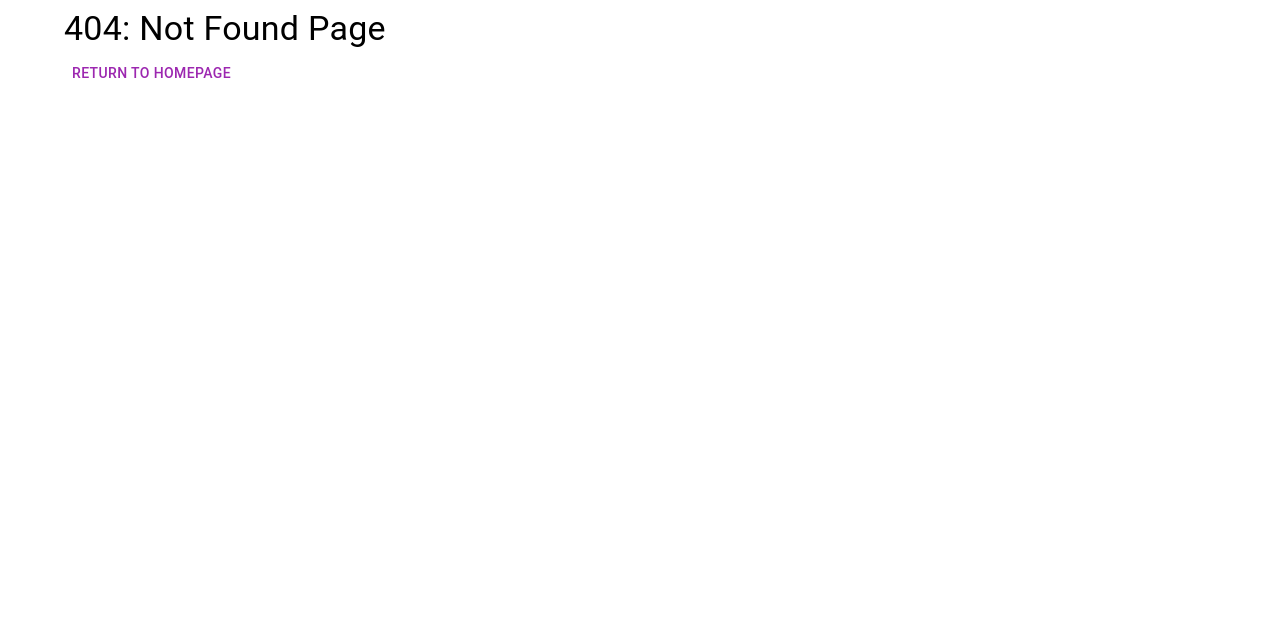
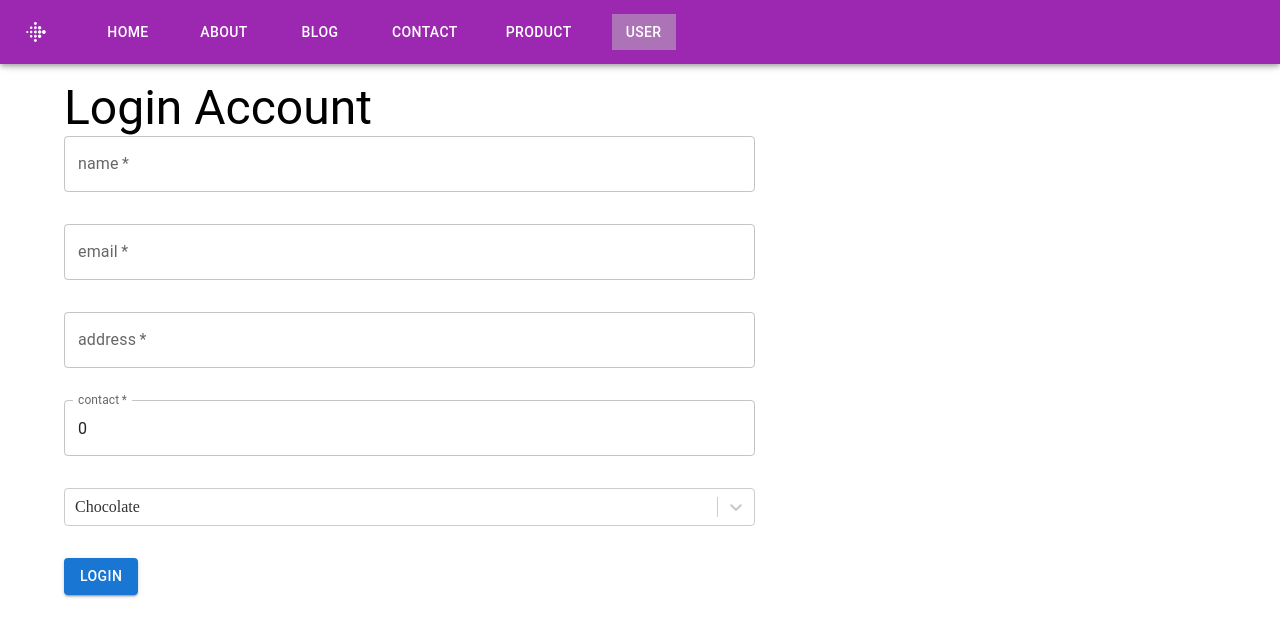
Before and after one commit to Nis13/react-basics, a React (Vite) app: page /user in a window 1280 px wide. Before the commit this address had no page. Shown: the top 636 px of the page. Built offline with nearby package versions, Linux system fonts and the light colour scheme.

Commit message:
add user form

```diff
--- a/package.json
+++ b/package.json
@@ -17,13 +17,14 @@
     "axios": "^1.7.7",
     "react": "^18.3.1",
     "react-dom": "^18.3.1",
+    "react-select": "^5.8.2",
     "react-table": "^7.8.0"
   },
   "devDependencies": {
     "@eslint/js": "^9.13.0",
     "@types/react": "^18.3.11",
     "@types/react-dom": "^18.3.1",
-    "@types/react-table": "^7.7.20",
+    "@types/react-table": "^7.0.14",
     "@vitejs/plugin-react": "^4.3.3",
     "eslint": "^9.13.0",
     "eslint-plugin-react-hooks": "^5.0.0",
--- a/src/App.css
+++ b/src/App.css
@@ -43,5 +43,4 @@ th {
 }
 td {
   padding: 1rem;
-  border: 2px solid;
 }
--- a/src/hooks/productapi.tsx
+++ b/src/hooks/productapi.tsx
@@ -3,7 +3,7 @@ import { useEffect, useState } from "react";
 
 export const useProductApi = () => {
   const [isLoading, setIsLoading] = useState(true);
-  const [error, setError] = useState(null);
+  const [error, setError] = useState<string | null>(null);
   const [data, setData] = useState([]);
 
   useEffect(() => {
@@ -11,8 +11,11 @@ export const useProductApi = () => {
       try {
         const response = await axios.get(`https://dummyjson.com/products`);
         setData(response.data.products);
+        console.log("called the api");
       } catch (error) {
-        setError(error.message);
+        if (error instanceof Error) {
+          setError(() => error.message);
+        }
       } finally {
         setIsLoading(false);
       }
--- /dev/null
+++ b/src/hooks/userapi.tsx
@@ -0,0 +1,20 @@
+import axios from "axios";
+interface IUserData {
+  name: string;
+  address: string;
+  contact: number;
+  email: string;
+}
+
+export const PostUser = async (userData: IUserData) => {
+  try {
+    const response = await axios.post(
+      "https://671b71a32c842d92c37ff31c.mockapi.io/learnApi/users",
+      userData
+    );
+    return response.status === 201 ? "Login successful!" : "Login failed.";
+  } catch (error) {
+    console.log(error);
+    return "An error occurred.";
+  }
+};
--- a/src/main.tsx
+++ b/src/main.tsx
@@ -1,9 +1,9 @@
-import { StrictMode } from 'react'
-import { createRoot } from 'react-dom/client'
-import App from './App.tsx'
+import { StrictMode } from "react";
+import { createRoot } from "react-dom/client";
+import App from "./App.tsx";
 
-createRoot(document.getElementById('root')!).render(
-  <StrictMode>
-    <App />
-  </StrictMode>,
-)
+createRoot(document.getElementById("root")!).render(
+  // <StrictMode>
+  <App />
+  // </StrictMode>,
+);
--- a/src/pages/navbarpage.tsx
+++ b/src/pages/navbarpage.tsx
@@ -9,6 +9,7 @@ const Navbarpage = () => {
     { name: "Blog", link: "/blog" },
     { name: "Contact", link: "/contact" },
     { name: "Product", link: "/product" },
+    { name: "User", link: "/user" },
   ];
 
   return (
--- a/src/pages/productpage.tsx
+++ b/src/pages/productpage.tsx
@@ -1,12 +1,32 @@
-import { Box, Button, Container, Paper, TableContainer } from "@mui/material";
+import { Button, Container, Paper, TableContainer } from "@mui/material";
 import { useMemo } from "react";
-import { usePagination, useSortBy, useTable } from "react-table";
+import {
+  Column,
+  TableInstance,
+  usePagination,
+  UsePaginationInstanceProps,
+  useSortBy,
+  UseSortByInstanceProps,
+  useTable,
+} from "react-table";
 import { useProductApi } from "../hooks/productapi";
 
-const Productpage = () => {
+interface Product {
+  id: number;
+  title: string;
+  category: string;
+  price: number;
+  rating: number;
+}
+
+type ExtendedTableInstance<T extends object> = TableInstance<T> &
+  UsePaginationInstanceProps<T> &
+  UseSortByInstanceProps<T>;
+
+const Productpage: React.FC = () => {
   const { isLoading, data, error } = useProductApi();
-  console.log(isLoading, data, error);
-  const columns = useMemo(
+  const memoizedData = useMemo(() => data, [data]);
+  const columns: Column<Product>[] = useMemo(
     () => [
       { Header: "ID", accessor: "id" },
       { Header: "Title", accessor: "title" },
@@ -16,25 +36,27 @@ const Productpage = () => {
     ],
     []
   );
+
+  const tableInstance: ExtendedTableInstance<Product> = useTable<Product>(
+    {
+      columns,
+      data: memoizedData,
+    },
+    useSortBy,
+    usePagination
+  ) as ExtendedTableInstance<Product>;
+
   const {
     getTableProps,
     getTableBodyProps,
     headerGroups,
+    prepareRow,
     page,
-    prepareRow,
     nextPage,
     previousPage,
     canPreviousPage,
     canNextPage,
-  } = useTable(
-    {
-      columns,
-      data,
-    },
-    useSortBy,
-    usePagination
-  );
-
+  } = tableInstance;
   if (isLoading) return <div>Loading...</div>;
 
   if (!data) return <div>Data not found.</div>;
@@ -45,11 +67,16 @@ const Productpage = () => {
       <table className="table" {...getTableProps()}>
         <thead>
           {headerGroups.map((hg) => (
-            <tr {...hg.getHeaderGroupProps()}>
+            <tr
+              {...hg.getHeaderGroupProps()}
+              key={hg.getHeaderGroupProps().key}
+            >
               {hg.headers.map((column) => (
                 <th
-                  className="table-header"
-                  {...column.getHeaderProps(column.getSortByToggleProps)}
+                  {...column.getHeaderProps(
+                    (column as any).getSortByToggleProps()
+                  )}
+                  key={column.getHeaderProps().key}
                 >
                   {column.render("Header")}
                   {column.isSorted && (
@@ -75,17 +102,13 @@ const Productpage = () => {
       </table>
       <Container>
         <Button
+          variant="contained"
           disabled={!canPreviousPage}
           onClick={previousPage}
-          sx={{ color: "black" }}
         >
           Prev
         </Button>
-        <Button
-          disabled={!canNextPage}
-          onClick={nextPage}
-          sx={{ color: "black" }}
-        >
+        <Button variant="contained" disabled={!canNextPage} onClick={nextPage}>
           Next
         </Button>
       </Container>
--- /dev/null
+++ b/src/pages/userpage.tsx
@@ -0,0 +1,107 @@
+import React, { useState } from "react";
+import { PostUser } from "../hooks/userapi";
+import { Box, Button, Container, TextField, Typography } from "@mui/material";
+import Select from "react-select";
+
+const Userpage = () => {
+  const [data, setData] = useState({
+    name: "",
+    address: "",
+    contact: 0,
+    email: "",
+  });
+  const [responseStatus, setResponseStatus] = useState<string | null>(null);
+
+  const handleChange = (e: React.ChangeEvent<HTMLInputElement>) => {
+    const { name, value } = e.target;
+    setData({
+      ...data,
+      [name]: value,
+    });
+  };
+
+  const handleSubmit = async (e: React.FormEvent<HTMLFormElement>) => {
+    e.preventDefault();
+    const result = await PostUser(data);
+    setResponseStatus(result);
+  };
+  // const options = [
+  //   { value: "female", label: "Female" },
+  //   { value: "male", label: "Male" },
+  //   { value: "other", label: "Other" },
+  // ];
+  const options = [
+    { value: "chocolate", label: "Chocolate" },
+    { value: "strawberry", label: "Strawberry" },
+    { value: "vanilla", label: "Vanilla" },
+  ];
+  return (
+    <Container>
+      <Typography variant="h3">Login Account</Typography>
+      <form onSubmit={handleSubmit}>
+        <Box
+          sx={{
+            display: "flex",
+            flexDirection: "column",
+            maxWidth: "60%",
+            gap: "2rem",
+          }}
+        >
+          <TextField
+            label="name"
+            type="text"
+            name="name"
+            value={data.name}
+            onChange={handleChange}
+            required
+          />
+          <TextField
+            label="email"
+            type="email"
+            name="email"
+            value={data.email}
+            onChange={handleChange}
+            required
+          />
+          <TextField
+            label="address"
+            type="text"
+            name="address"
+            value={data.address}
+            onChange={handleChange}
+            required
+          />
+          <TextField
+            label="contact"
+            type="number"
+            name="contact"
+            value={data.contact}
+            onChange={handleChange}
+            required
+          />
+
+          <Select
+            className="basic-single"
+            classNamePrefix="select"
+            options={options}
+            defaultValue={options[0]}
+            name="gender"
+            isSearchable={false}
+          />
+          <Box>
+            <Button
+              variant="contained"
+              type="submit"
+              sx={{ backgroundColor: "" }}
+            >
+              Login
+            </Button>
+          </Box>
+        </Box>
+      </form>
+      {responseStatus && <p>{responseStatus}</p>}
+    </Container>
+  );
+};
+
+export default Userpage;
--- a/src/routes/approutes.tsx
+++ b/src/routes/approutes.tsx
@@ -6,6 +6,7 @@ import Blogpage from "../pages/blogpage";
 import Contactpage from "../pages/contactpage";
 import Notfoundpage from "../pages/notfoundpage";
 import Productpage from "../pages/productpage";
+import Userpage from "../pages/userpage";
 
 const AppRoutes = () => {
   const routes = [
@@ -14,6 +15,7 @@ const AppRoutes = () => {
     { id: 3, path: "blog", element: <Blogpage /> },
     { id: 4, path: "contact", element: <Contactpage /> },
     { id: 5, path: "product", element: <Productpage /> },
+    { id: 6, path: "user", element: <Userpage /> },
   ];
   return (
     <Routes>
```
Also changed, not shown: 1 other file (tests, documents, lock files or other folders).
